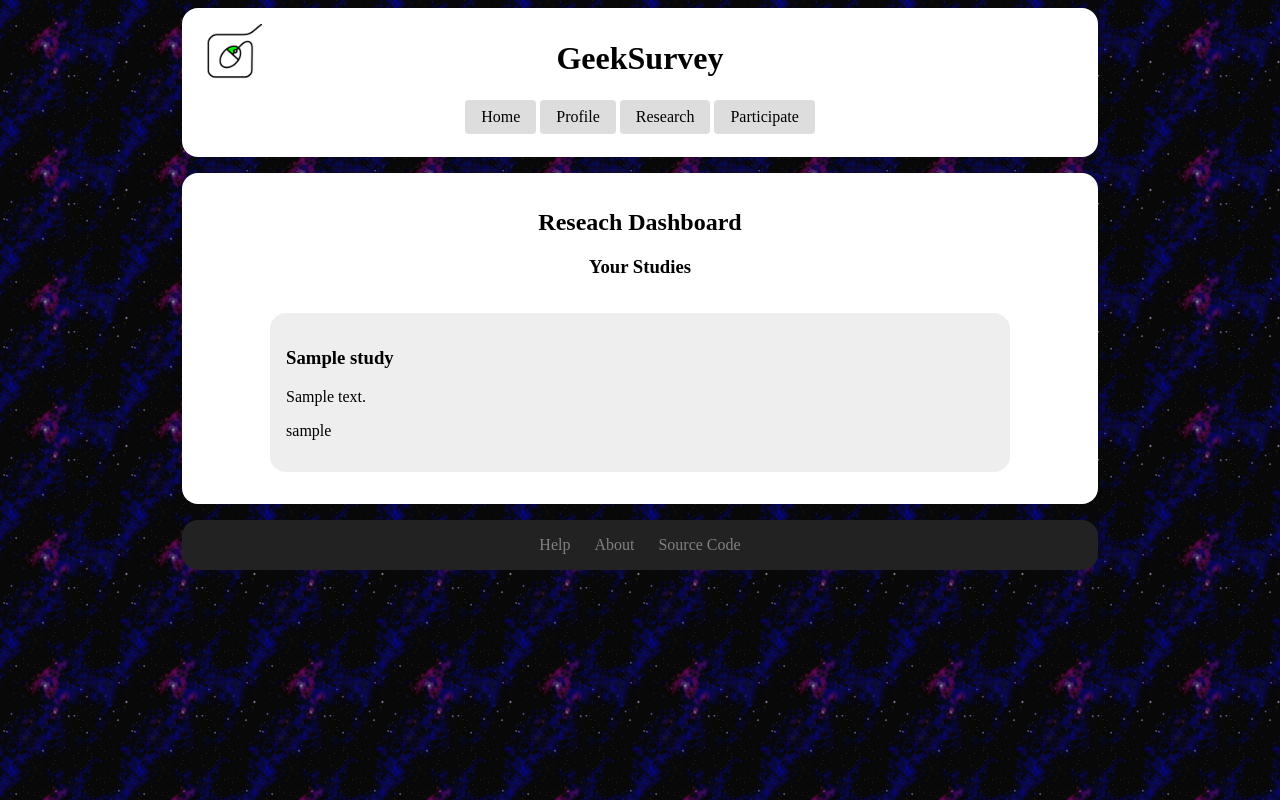
After one commit to NAU-SuperGeeks/geeksurvey, a Django app: page /research/ in a window 1280 px wide. The commit adds this page. Run offline with Django 3.2, Linux system fonts and the light colour scheme; a user stored in the database is signed in; tables that the repository leaves empty hold one stand-in row (values such as "Sample post"); parts of the project's set-up code (start-up, migrations or seed data) failed here and were passed over.

Commit message:
Clean up templates/ and add pages for research/participate dashboards

```diff
--- a/geeksurvey/templates/base.html
+++ b/geeksurvey/templates/base.html
@@ -25,7 +25,7 @@
   <nav>
   <a href="/">Home</a>
   <a href="{% url 'profile' %}">Profile</a>
-  <a href="">Research</a>
+  <a href="{% url 'research' %}">Research</a>
   <a href="{% url 'participate' %}">Participate</a>
   </nav>
   </div>
--- a/geeksurvey/templates/participate.html
+++ b/geeksurvey/templates/participate/discover.html
@@ -11,6 +11,7 @@
     padding:1em;
     margin:1em;
     border-radius:1em;
+    width:80%;
   }
 
   div.studyPreview:hover {
@@ -27,6 +28,8 @@
 
 {% block content %}
 
+<h2> Studies </h2>
+
 {% for study in all_studies %}
 
 <a href="{% url 'study_landing_page' study.id %}" class='studyPreview'>
--- /dev/null
+++ b/geeksurvey/templates/research/index.html
@@ -0,0 +1,47 @@
+{% extends "base.html" %}
+
+{% load static %}
+
+{% block extra_head %}
+<style>
+  div.studyPreview {
+    display: inline-block;
+    text-align: left;
+    background-color:#eee;
+    padding:1em;
+    margin:1em;
+    border-radius:1em;
+    width:80%;
+  }
+
+  div.studyPreview:hover {
+    background-color:#dfd;
+  }
+
+  a.studyPreview {
+    color:black;
+    text-decoration:none;
+  }
+</style>
+
+{% endblock %}
+
+{% block content %}
+
+<h2> Reseach Dashboard </h2>
+<h3> Your Studies </h3>
+
+{% for study in studies %}
+
+<a href="{% url 'study_landing_page' study.id %}" class='studyPreview'>
+<div class='studyPreview'>
+  <h3> {{study.title}} </h3>
+  <p> {{study.description}} </p>
+  <p> {{study.owner}} </p>
+
+</div>
+
+</a>
+{% endfor %}
+
+{% endblock %}
--- a/geeksurvey/urls.py
+++ b/geeksurvey/urls.py
@@ -19,15 +19,17 @@ from django.urls import path, include
 from . import views
 
 urlpatterns = [
+    path('', views.index, name='home'),
+    path('working.html', views.working, name='working'),
+    path('help/', views.help, name='help'),
+    path('accounts/', include('allauth.urls')),
     path('admin/', admin.site.urls),
-    path('', views.index, name='home'),
     path('participate/', views.participate, name='participate'),
+    path('participate/find/', views.part_discover, name='part_discover'),
     path('study/<uuid:study_id>/', views.study_landing_page, name='study_landing_page'),
     path('study/enroll/<uuid:study_id>/', views.study_enroll, name='study_enroll'),
-    path('working.html', views.working, name='working'),
-    path('help/', views.help, name='help'),
     path('profile/', views.profile, name='profile'),
     path('profile/update/', views.profile_update, name='profile_update'),
+    path('research/', views.research, name='research'),
     path('research/create/', views.study_create, name='study_create'),
-    path('accounts/', include('allauth.urls'))
 ]
--- a/geeksurvey/views.py
+++ b/geeksurvey/views.py
@@ -30,17 +30,20 @@ def help(request):
   return render(request, 'help.html')
 
 def participate(request):
+  return render(request, 'participate/index.html')
+
+def part_discover(request):
     all_studies = Study.objects.all()
     context = {
         'all_studies': all_studies,
     }
-    return render(request, 'participate.html', context)
+    return render(request, 'participate/discover.html', context)
 
 @login_required
 def profile(request):
   profile = Profile.objects.get(user=request.user)
   context={'profile':profile}
-  return render(request, 'profile.html', context)
+  return render(request, 'profile/index.html', context)
 
 @login_required
 def profile_update(request):
@@ -66,17 +69,17 @@ def profile_update(request):
       'p_form': p_form
   }
 
-  return render(request, 'profile_update.html', context)
+  return render(request, 'profile/update.html', context)
 
 @login_required
-def research_dashboard(request):
+def research(request):
   profile = Profile.objects.get(user=request.user)
 
   # show existing studies created by the user
-  studies = Study.object.get(owner=request.user)
+  studies = Study.objects.filter(owner=request.user)
   context = {'profile':profile,
              'studies':studies}
-  return render(request, 'research.html', context)
+  return render(request, 'research/index.html', context)
 
 @login_required
 def study_create(request):
@@ -122,7 +125,7 @@ def study_landing_page(request, study_id):
       'study':study,
       'owner_profile':owner_profile,
   }
-  return render(request, 'study_landing_page.html', context)
+  return render(request, 'study/landing.html', context)
 
 @login_required
 def study_enroll(request, study_id):
```
Also changed, not shown: geeksurvey/templates/participate/index.html (added, +13 -0 lines), geeksurvey/templates/profile/index.html (renamed from geeksurvey/templates/profile.html), geeksurvey/templates/profile/update.html (renamed from geeksurvey/templates/profile_update.html), geeksurvey/templates/study/create.html (renamed from geeksurvey/templates/study_create.html), geeksurvey/templates/study/landing.html (renamed from geeksurvey/templates/study_landing_page.html).
